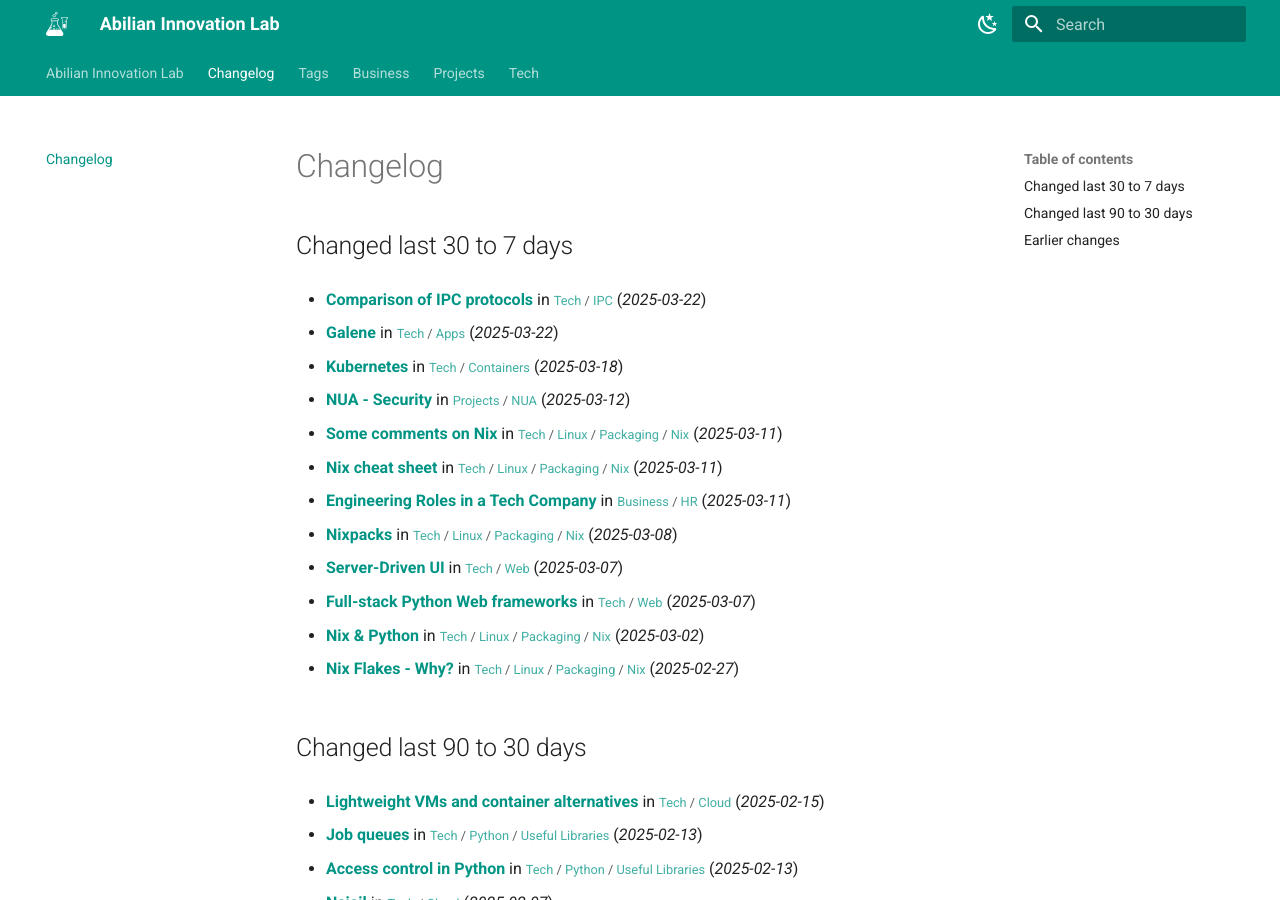
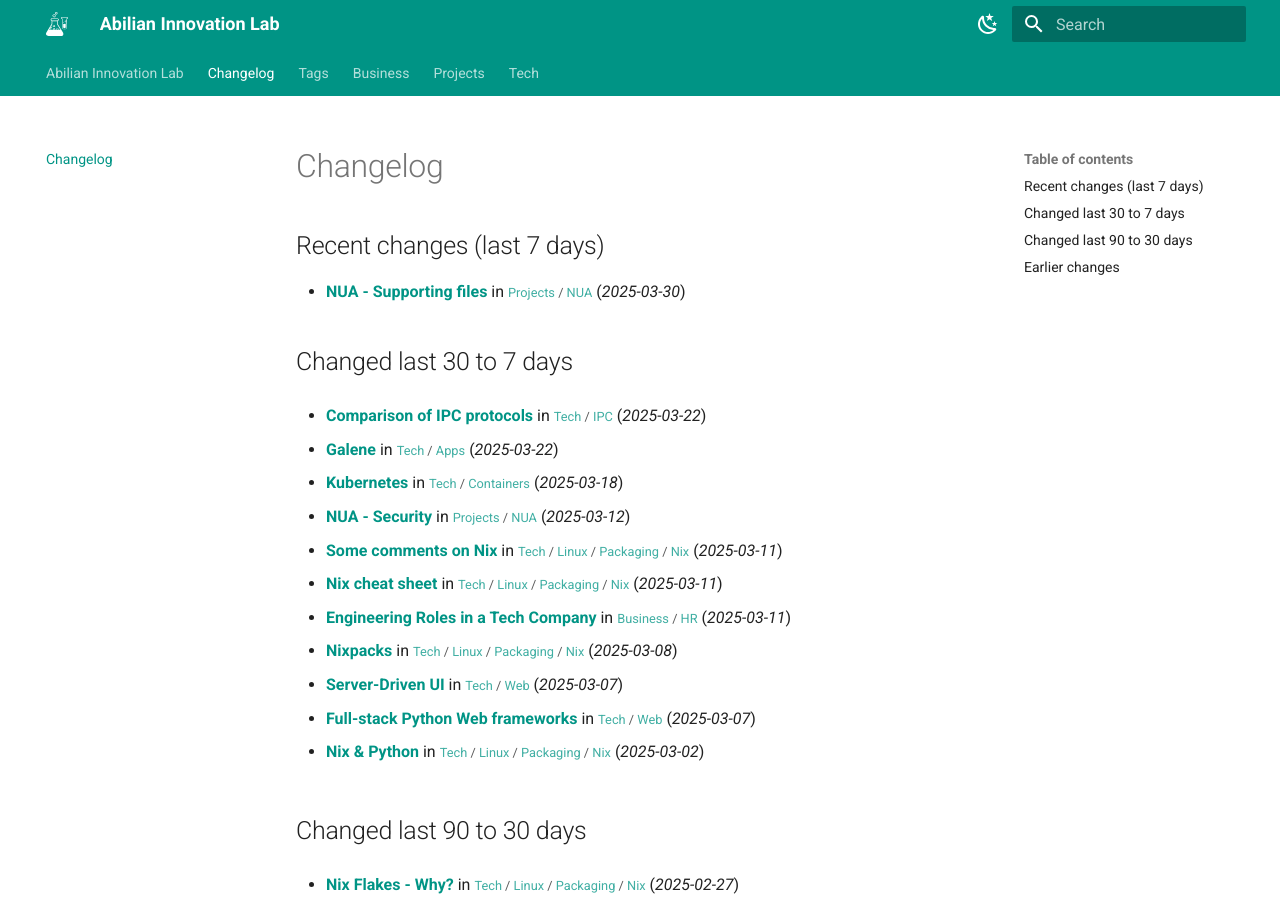
Before and after one commit to abilian/lab.abilian.com, an MkDocs documentation site: the page built from docs/changelog.md, in a window 1280 px wide and 900 px high. Built offline with MkDocs 1.6.1 and Material for MkDocs 9.7.7, drawn with Linux system fonts in a browser that asks for light colours; comment, search, counter and statistics services are not loaded.

Commit message:
Update content

```diff
--- a/docs/changelog.md
+++ b/docs/changelog.md
@@ -1,4 +1,10 @@
 # Changelog
+
+## Recent changes (last 7 days)
+
+- **[NUA - Supporting files](/Projects/NUA/NUA - Supporting files/)** in <small>[Projects](/Projects/00 Projects/) / [NUA](/Projects/NUA/00 NUA/)</small> (*2025-03-30*)
+
+
 
 ## Changed last 30 to 7 days
 
@@ -24,11 +30,11 @@
 
 - **[Nix & Python](/Tech/Linux/Packaging/Nix/Nix & Python/)** in <small>[Tech](/Tech/00 Technology/) / [Linux](/Tech/Linux/DGFIP Report - Desktop Linux/) / [Packaging](/Tech/Linux/Packaging/Debian Packaging/) / [Nix](/Tech/Linux/Packaging/Nix/00 Nix & NixOS/)</small> (*2025-03-02*)
 
-- **[Nix Flakes - Why?](/Tech/Linux/Packaging/Nix/Nix Flakes - Why?/)** in <small>[Tech](/Tech/00 Technology/) / [Linux](/Tech/Linux/DGFIP Report - Desktop Linux/) / [Packaging](/Tech/Linux/Packaging/Debian Packaging/) / [Nix](/Tech/Linux/Packaging/Nix/00 Nix & NixOS/)</small> (*2025-02-27*)
-
 
 
 ## Changed last 90 to 30 days
+
+- **[Nix Flakes - Why?](/Tech/Linux/Packaging/Nix/Nix Flakes - Why?/)** in <small>[Tech](/Tech/00 Technology/) / [Linux](/Tech/Linux/DGFIP Report - Desktop Linux/) / [Packaging](/Tech/Linux/Packaging/Debian Packaging/) / [Nix](/Tech/Linux/Packaging/Nix/00 Nix & NixOS/)</small> (*2025-02-27*)
 
 - **[Lightweight VMs and container alternatives](/Tech/Cloud/Lightweight VMs and container alternatives/)** in <small>[Tech](/Tech/00 Technology/) / [Cloud](/Tech/Cloud/6 pilars AWS/)</small> (*2025-02-15*)
 
```
